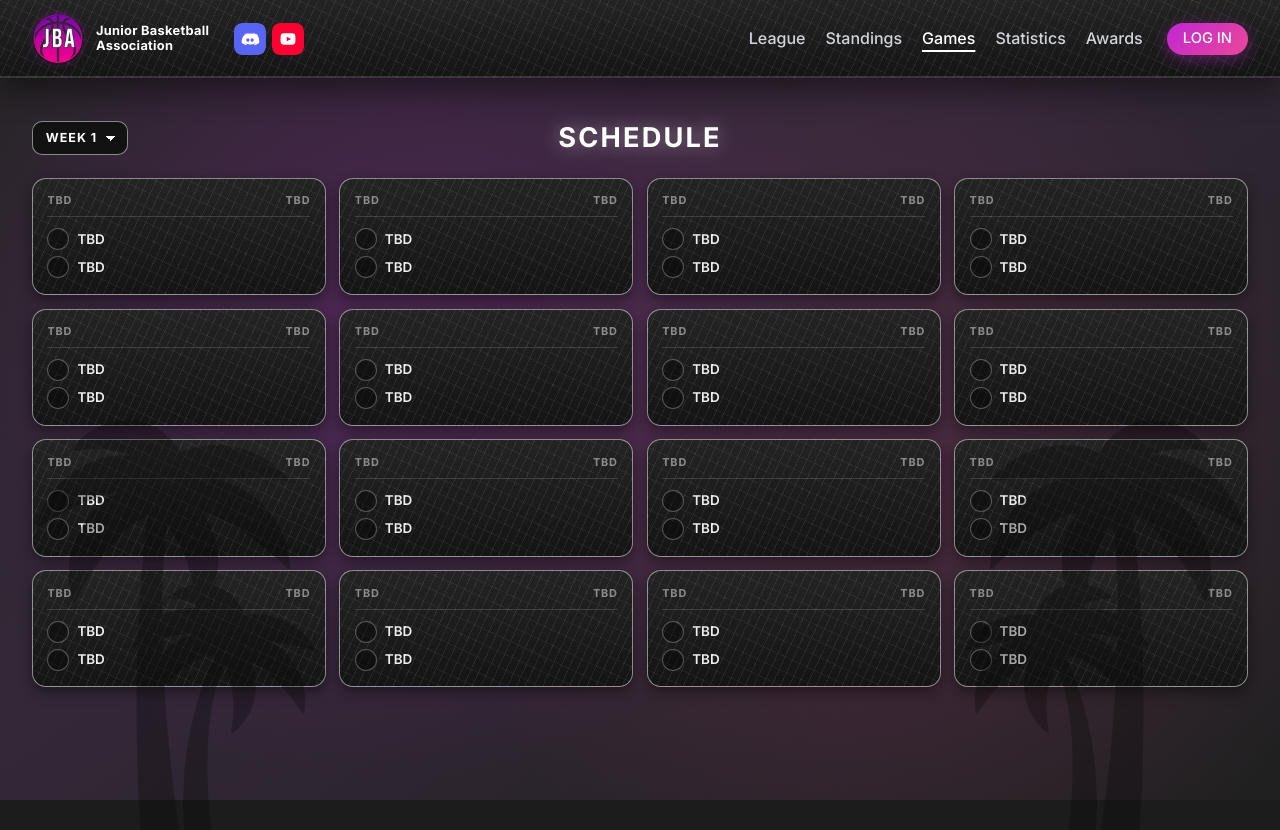
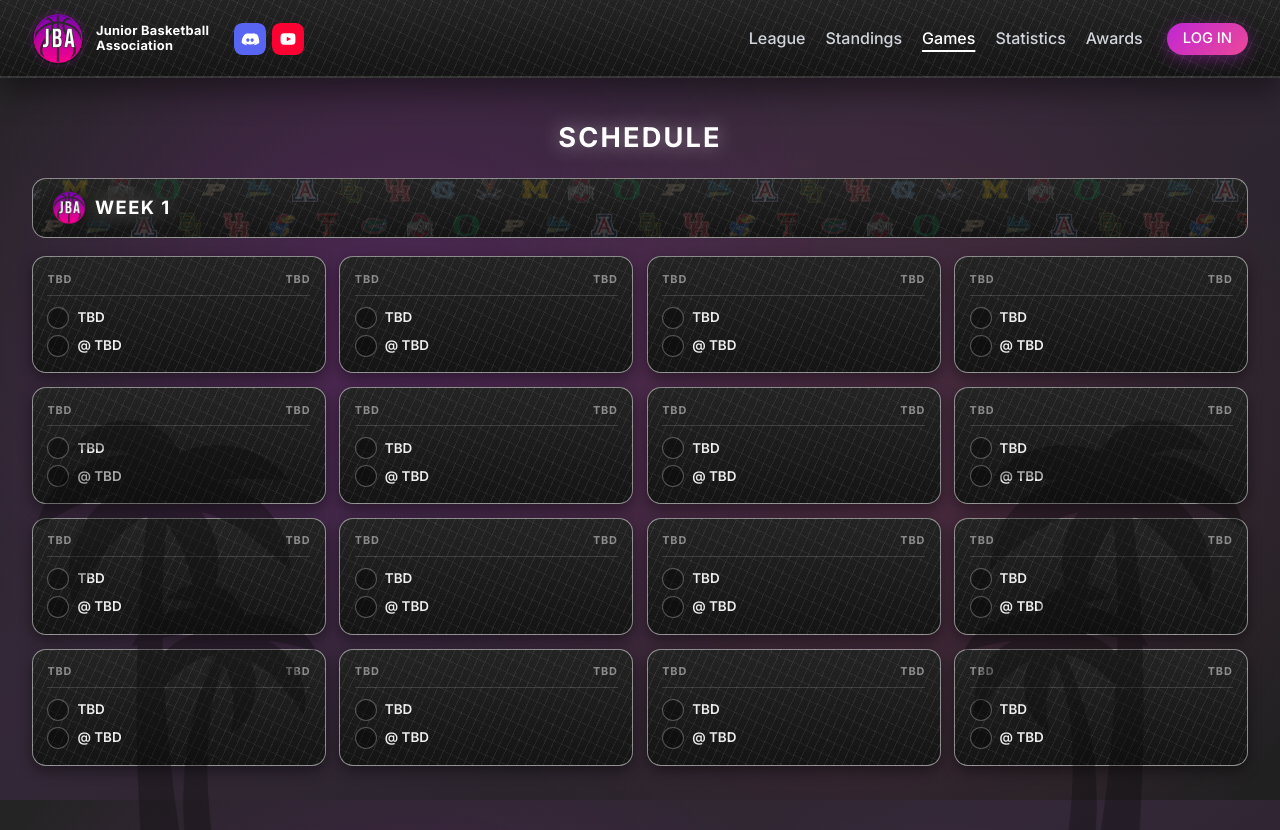
Before and after one commit to TheActualGYT/basketball-website, a plain HTML site: page schedule.html in a window 1280 px wide. Before the commit the page ends 800 px from the top, so only its background shows below. Drawn offline with Linux system fonts and the light colour scheme.

Commit message:
Add a Week 1 banner above the schedule

```diff
--- a/schedule.html
+++ b/schedule.html
@@ -70,31 +70,27 @@
   </header>
 
   <section class="division-page">
-    <div class="power-top">
-      <label class="week-select">
-        <select aria-label="Schedule week">
-          <option>WEEK 1</option>
-        </select>
-      </label>
-      <h2>Schedule</h2>
+    <h2>Schedule</h2>
+    <div class="division-banner schedule-banner">
+      <h3><img src="logo.png" alt="">WEEK 1</h3>
     </div>
     <div class="sched-grid">
-      <article class="panel sched-game"><p class="sched-when"><span class="sched-date">TBD</span><span class="sched-time">TBD</span></p><div class="sched-side"><span class="sched-mark"></span><span>TBD</span></div><div class="sched-side"><span class="sched-mark"></span><span>TBD</span></div></article>
-      <article class="panel sched-game"><p class="sched-when"><span class="sched-date">TBD</span><span class="sched-time">TBD</span></p><div class="sched-side"><span class="sched-mark"></span><span>TBD</span></div><div class="sched-side"><span class="sched-mark"></span><span>TBD</span></div></article>
-      <article class="panel sched-game"><p class="sched-when"><span class="sched-date">TBD</span><span class="sched-time">TBD</span></p><div class="sched-side"><span class="sched-mark"></span><span>TBD</span></div><div class="sched-side"><span class="sched-mark"></span><span>TBD</span></div></article>
-      <article class="panel sched-game"><p class="sched-when"><span class="sched-date">TBD</span><span class="sched-time">TBD</span></p><div class="sched-side"><span class="sched-mark"></span><span>TBD</span></div><div class="sched-side"><span class="sched-mark"></span><span>TBD</span></div></article>
-      <article class="panel sched-game"><p class="sched-when"><span class="sched-date">TBD</span><span class="sched-time">TBD</span></p><div class="sched-side"><span class="sched-mark"></span><span>TBD</span></div><div class="sched-side"><span class="sched-mark"></span><span>TBD</span></div></article>
-      <article class="panel sched-game"><p class="sched-when"><span class="sched-date">TBD</span><span class="sched-time">TBD</span></p><div class="sched-side"><span class="sched-mark"></span><span>TBD</span></div><div class="sched-side"><span class="sched-mark"></span><span>TBD</span></div></article>
-      <article class="panel sched-game"><p class="sched-when"><span class="sched-date">TBD</span><span class="sched-time">TBD</span></p><div class="sched-side"><span class="sched-mark"></span><span>TBD</span></div><div class="sched-side"><span class="sched-mark"></span><span>TBD</span></div></article>
-      <article class="panel sched-game"><p class="sched-when"><span class="sched-date">TBD</span><span class="sched-time">TBD</span></p><div class="sched-side"><span class="sched-mark"></span><span>TBD</span></div><div class="sched-side"><span class="sched-mark"></span><span>TBD</span></div></article>
-      <article class="panel sched-game"><p class="sched-when"><span class="sched-date">TBD</span><span class="sched-time">TBD</span></p><div class="sched-side"><span class="sched-mark"></span><span>TBD</span></div><div class="sched-side"><span class="sched-mark"></span><span>TBD</span></div></article>
-      <article class="panel sched-game"><p class="sched-when"><span class="sched-date">TBD</span><span class="sched-time">TBD</span></p><div class="sched-side"><span class="sched-mark"></span><span>TBD</span></div><div class="sched-side"><span class="sched-mark"></span><span>TBD</span></div></article>
-      <article class="panel sched-game"><p class="sched-when"><span class="sched-date">TBD</span><span class="sched-time">TBD</span></p><div class="sched-side"><span class="sched-mark"></span><span>TBD</span></div><div class="sched-side"><span class="sched-mark"></span><span>TBD</span></div></article>
-      <article class="panel sched-game"><p class="sched-when"><span class="sched-date">TBD</span><span class="sched-time">TBD</span></p><div class="sched-side"><span class="sched-mark"></span><span>TBD</span></div><div class="sched-side"><span class="sched-mark"></span><span>TBD</span></div></article>
-      <article class="panel sched-game"><p class="sched-when"><span class="sched-date">TBD</span><span class="sched-time">TBD</span></p><div class="sched-side"><span class="sched-mark"></span><span>TBD</span></div><div class="sched-side"><span class="sched-mark"></span><span>TBD</span></div></article>
-      <article class="panel sched-game"><p class="sched-when"><span class="sched-date">TBD</span><span class="sched-time">TBD</span></p><div class="sched-side"><span class="sched-mark"></span><span>TBD</span></div><div class="sched-side"><span class="sched-mark"></span><span>TBD</span></div></article>
-      <article class="panel sched-game"><p class="sched-when"><span class="sched-date">TBD</span><span class="sched-time">TBD</span></p><div class="sched-side"><span class="sched-mark"></span><span>TBD</span></div><div class="sched-side"><span class="sched-mark"></span><span>TBD</span></div></article>
-      <article class="panel sched-game"><p class="sched-when"><span class="sched-date">TBD</span><span class="sched-time">TBD</span></p><div class="sched-side"><span class="sched-mark"></span><span>TBD</span></div><div class="sched-side"><span class="sched-mark"></span><span>TBD</span></div></article>
+      <article class="panel sched-game"><p class="sched-when"><span class="sched-date">TBD</span><span class="sched-time">TBD</span></p><div class="sched-side"><span class="sched-mark"></span><span>TBD</span></div><div class="sched-side home"><span class="sched-mark"></span><span>TBD</span></div></article>
+      <article class="panel sched-game"><p class="sched-when"><span class="sched-date">TBD</span><span class="sched-time">TBD</span></p><div class="sched-side"><span class="sched-mark"></span><span>TBD</span></div><div class="sched-side home"><span class="sched-mark"></span><span>TBD</span></div></article>
+      <article class="panel sched-game"><p class="sched-when"><span class="sched-date">TBD</span><span class="sched-time">TBD</span></p><div class="sched-side"><span class="sched-mark"></span><span>TBD</span></div><div class="sched-side home"><span class="sched-mark"></span><span>TBD</span></div></article>
+      <article class="panel sched-game"><p class="sched-when"><span class="sched-date">TBD</span><span class="sched-time">TBD</span></p><div class="sched-side"><span class="sched-mark"></span><span>TBD</span></div><div class="sched-side home"><span class="sched-mark"></span><span>TBD</span></div></article>
+      <article class="panel sched-game"><p class="sched-when"><span class="sched-date">TBD</span><span class="sched-time">TBD</span></p><div class="sched-side"><span class="sched-mark"></span><span>TBD</span></div><div class="sched-side home"><span class="sched-mark"></span><span>TBD</span></div></article>
+      <article class="panel sched-game"><p class="sched-when"><span class="sched-date">TBD</span><span class="sched-time">TBD</span></p><div class="sched-side"><span class="sched-mark"></span><span>TBD</span></div><div class="sched-side home"><span class="sched-mark"></span><span>TBD</span></div></article>
+      <article class="panel sched-game"><p class="sched-when"><span class="sched-date">TBD</span><span class="sched-time">TBD</span></p><div class="sched-side"><span class="sched-mark"></span><span>TBD</span></div><div class="sched-side home"><span class="sched-mark"></span><span>TBD</span></div></article>
+      <article class="panel sched-game"><p class="sched-when"><span class="sched-date">TBD</span><span class="sched-time">TBD</span></p><div class="sched-side"><span class="sched-mark"></span><span>TBD</span></div><div class="sched-side home"><span class="sched-mark"></span><span>TBD</span></div></article>
+      <article class="panel sched-game"><p class="sched-when"><span class="sched-date">TBD</span><span class="sched-time">TBD</span></p><div class="sched-side"><span class="sched-mark"></span><span>TBD</span></div><div class="sched-side home"><span class="sched-mark"></span><span>TBD</span></div></article>
+      <article class="panel sched-game"><p class="sched-when"><span class="sched-date">TBD</span><span class="sched-time">TBD</span></p><div class="sched-side"><span class="sched-mark"></span><span>TBD</span></div><div class="sched-side home"><span class="sched-mark"></span><span>TBD</span></div></article>
+      <article class="panel sched-game"><p class="sched-when"><span class="sched-date">TBD</span><span class="sched-time">TBD</span></p><div class="sched-side"><span class="sched-mark"></span><span>TBD</span></div><div class="sched-side home"><span class="sched-mark"></span><span>TBD</span></div></article>
+      <article class="panel sched-game"><p class="sched-when"><span class="sched-date">TBD</span><span class="sched-time">TBD</span></p><div class="sched-side"><span class="sched-mark"></span><span>TBD</span></div><div class="sched-side home"><span class="sched-mark"></span><span>TBD</span></div></article>
+      <article class="panel sched-game"><p class="sched-when"><span class="sched-date">TBD</span><span class="sched-time">TBD</span></p><div class="sched-side"><span class="sched-mark"></span><span>TBD</span></div><div class="sched-side home"><span class="sched-mark"></span><span>TBD</span></div></article>
+      <article class="panel sched-game"><p class="sched-when"><span class="sched-date">TBD</span><span class="sched-time">TBD</span></p><div class="sched-side"><span class="sched-mark"></span><span>TBD</span></div><div class="sched-side home"><span class="sched-mark"></span><span>TBD</span></div></article>
+      <article class="panel sched-game"><p class="sched-when"><span class="sched-date">TBD</span><span class="sched-time">TBD</span></p><div class="sched-side"><span class="sched-mark"></span><span>TBD</span></div><div class="sched-side home"><span class="sched-mark"></span><span>TBD</span></div></article>
+      <article class="panel sched-game"><p class="sched-when"><span class="sched-date">TBD</span><span class="sched-time">TBD</span></p><div class="sched-side"><span class="sched-mark"></span><span>TBD</span></div><div class="sched-side home"><span class="sched-mark"></span><span>TBD</span></div></article>
     </div>
   </section>
 
--- a/styles.css
+++ b/styles.css
@@ -1057,6 +1057,12 @@ h2 {
   height: 26px;
 }
 
+.schedule-banner {
+  margin: 0 0 1.15rem;
+  border: 1px solid rgba(255, 255, 255, 0.5);
+  border-radius: 14px;
+}
+
 .sched-grid {
   display: grid;
   grid-template-columns: repeat(4, minmax(0, 1fr));
@@ -1088,6 +1094,10 @@ h2 {
   color: #eee;
   font-size: 0.84rem;
   font-weight: 600;
+}
+
+.sched-side.home span:last-child::before {
+  content: "@ ";
 }
 
 .sched-mark {
```
